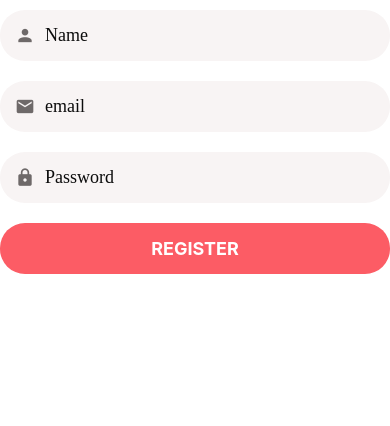
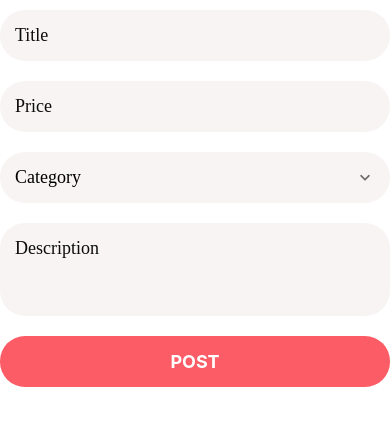
Before and after one commit to mtranggit/TradeMeNow, a React Native app: screen / in a window 390 px wide. Shown: the top 426 px of the page. Built offline with nearby package versions, Linux system fonts and the light colour scheme.

Commit message:
Add listing screen

```diff
--- a/App.js
+++ b/App.js
@@ -1,11 +1,13 @@
 import React from 'react';
 
 // import LoginScreen from './app/screens/LoginScreen';
-import RegisterScreen from './app/screens/RegisterScreen';
+// import RegisterScreen from './app/screens/RegisterScreen';
+import ListingEditScreen from './app/screens/ListingEditScreen';
 
 export default function App() {
   // return <LoginScreen />;
-  return <RegisterScreen />;
+  // return <RegisterScreen />;
+  return <ListingEditScreen />;
 }
 
 // import React, { useState } from 'react';
--- /dev/null
+++ b/app/components/forms/AppFormPicker.js
@@ -0,0 +1,21 @@
+import React from 'react';
+import { useFormikContext } from 'formik';
+
+import AppPicker from '../AppPicker';
+import AppErrorMessage from './AppErrorMessage';
+
+export default function AppFormPicker({ items, name, placeholder }) {
+  const { errors, touched, values, setFieldValue } = useFormikContext();
+  return (
+    <>
+      <AppPicker
+        //
+        items={items}
+        onSelectedItem={item => setFieldValue(name, item)}
+        placeholder={placeholder}
+        selectedItem={values[name]}
+      />
+      <AppErrorMessage error={errors[name]} visible={touched[name]} />
+    </>
+  );
+}
--- /dev/null
+++ b/app/screens/ListingEditScreen.js
@@ -0,0 +1,85 @@
+import React from 'react';
+import { StyleSheet } from 'react-native';
+import * as Yup from 'yup';
+
+import Screen from '../components/Screen';
+import AppForm from '../components/forms/AppForm';
+import AppFormField from '../components/forms/AppFormField';
+import AppSubmitButton from '../components/forms/AppSubmitButton';
+import AppFormPicker from '../components/forms/AppFormPicker';
+
+const styles = StyleSheet.create({
+  container: {
+    padding: 10,
+  },
+});
+
+const validationSchema = Yup.object().shape({
+  title: Yup.string()
+    .required()
+    .min(1)
+    .label('Title'),
+  price: Yup.number()
+    .required()
+    .min(1)
+    .max(10000)
+    .label('Price'),
+  description: Yup.string().label('Description'),
+  category: Yup.object()
+    .required()
+    .nullable()
+    .label('Category'),
+});
+
+const categories = [
+  { label: 'Furniture', value: 1 },
+  { label: 'Clothing', value: 2 },
+  { label: 'Cameras', value: 3 },
+  { label: 'Electronic', value: 4 },
+  { label: 'Tools', value: 5 },
+];
+
+const ListingEditScreen = () => (
+  <Screen style={styles.container}>
+    <AppForm
+      initialValues={{
+        title: '',
+        price: '',
+        description: '',
+        category: null,
+      }}
+      // eslint-disable-next-line no-console
+      onSubmit={values => console.log(values)}
+      validationSchema={validationSchema}
+    >
+      <AppFormField
+        //
+        name="title"
+        placeholder="Title"
+        maxLength={255}
+      />
+
+      <AppFormField
+        //
+        name="price"
+        placeholder="Price"
+        keyboardType="numeric"
+        maxLength={8}
+      />
+
+      <AppFormPicker items={categories} name="category" placeholder="Category" />
+
+      <AppFormField
+        //
+        name="description"
+        placeholder="Description"
+        multiline
+        numberOfLines={3}
+      />
+
+      <AppSubmitButton title="Post" />
+    </AppForm>
+  </Screen>
+);
+
+export default ListingEditScreen;
```
